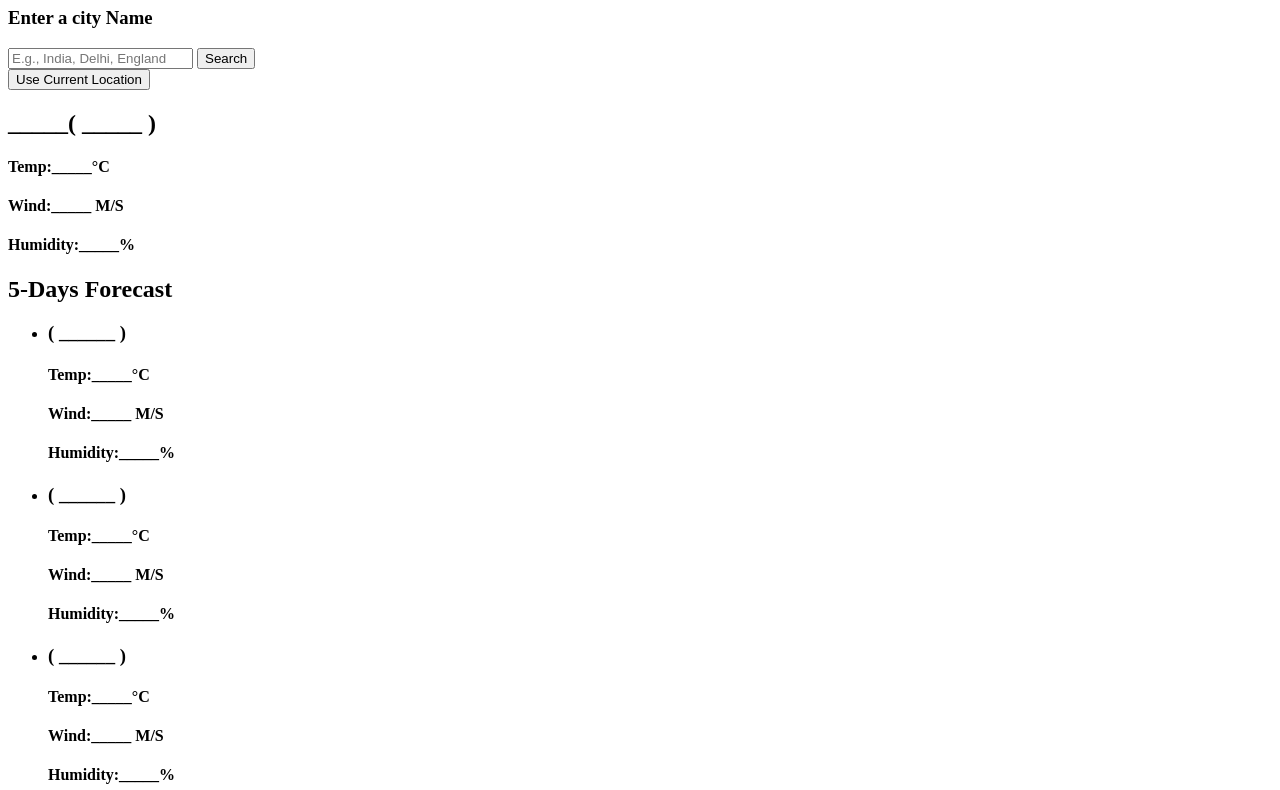
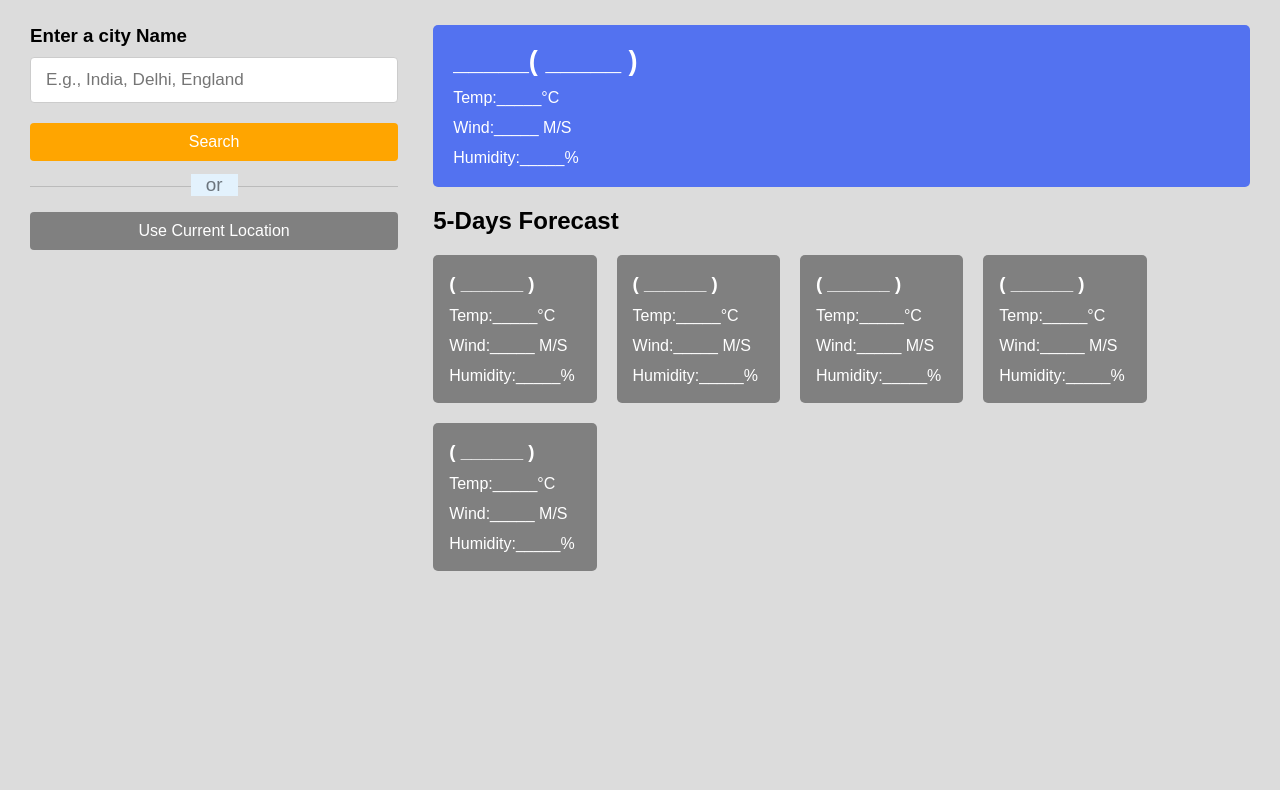
Before and after one commit to aranya122/Weather-Forecast, a plain HTML site: page index.html in a window 1280 px wide. Shown: the part 73-863 px from the top of the page. After the commit the page ends 800 px from the top, so only its background shows below. Drawn offline with Linux system fonts and the light colour scheme.

Commit message:
third commit

```diff
--- a/index.html
+++ b/index.html
@@ -5,7 +5,7 @@
     <meta charset="UTF-8">
     <meta name="viewport" content="width=device-width, initial-scale=1.0">
     <title>WEATHER FORECAST APP</title>
-    <link rel="stylesheet" href="file.css">
+    <link rel="stylesheet" href="index.css">
     <link rel="stylesheet" href="https://cdnjs.cloudflare.com/ajax/libs/font-awesome/6.5.2/css/all.min.css">
 </head>
 
@@ -67,7 +67,7 @@
             </div>
         </div>
     </div>
-    <script src="file.js"></script>
+    <script src="index.js"></script>
 
 </body>
 
```
